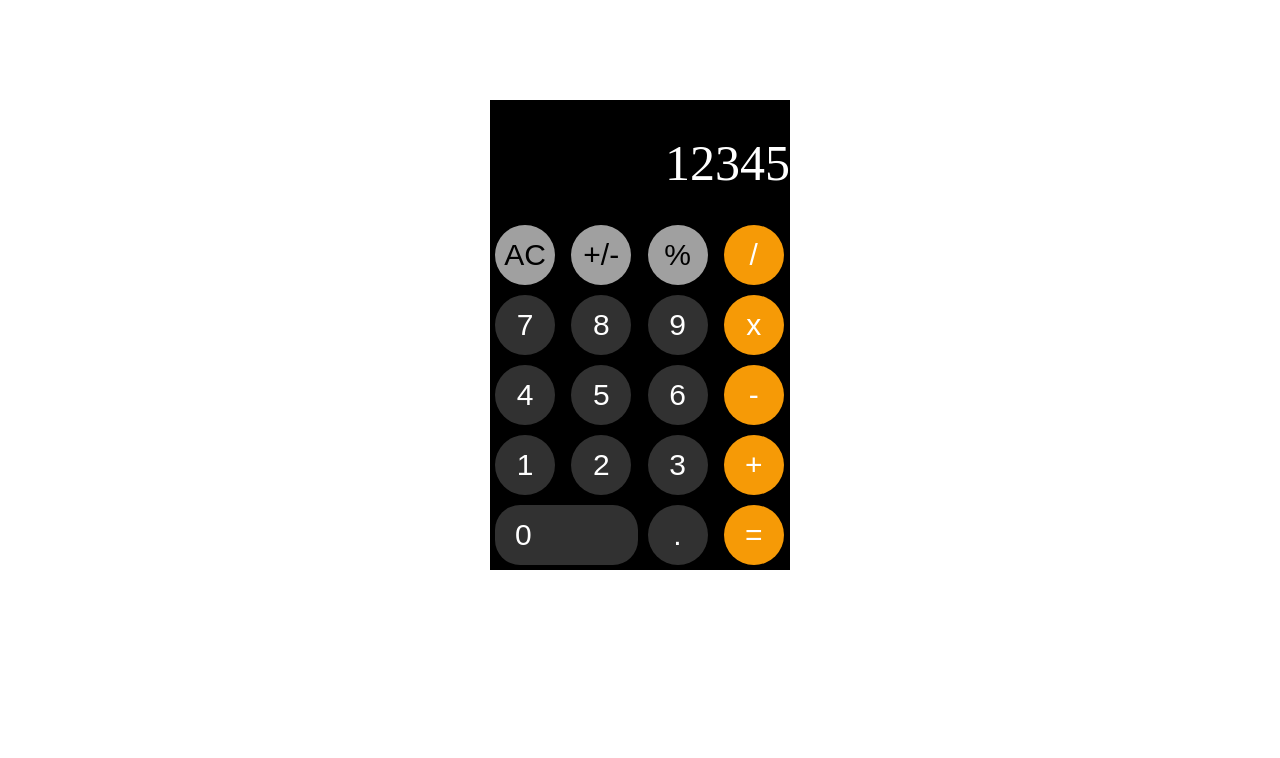
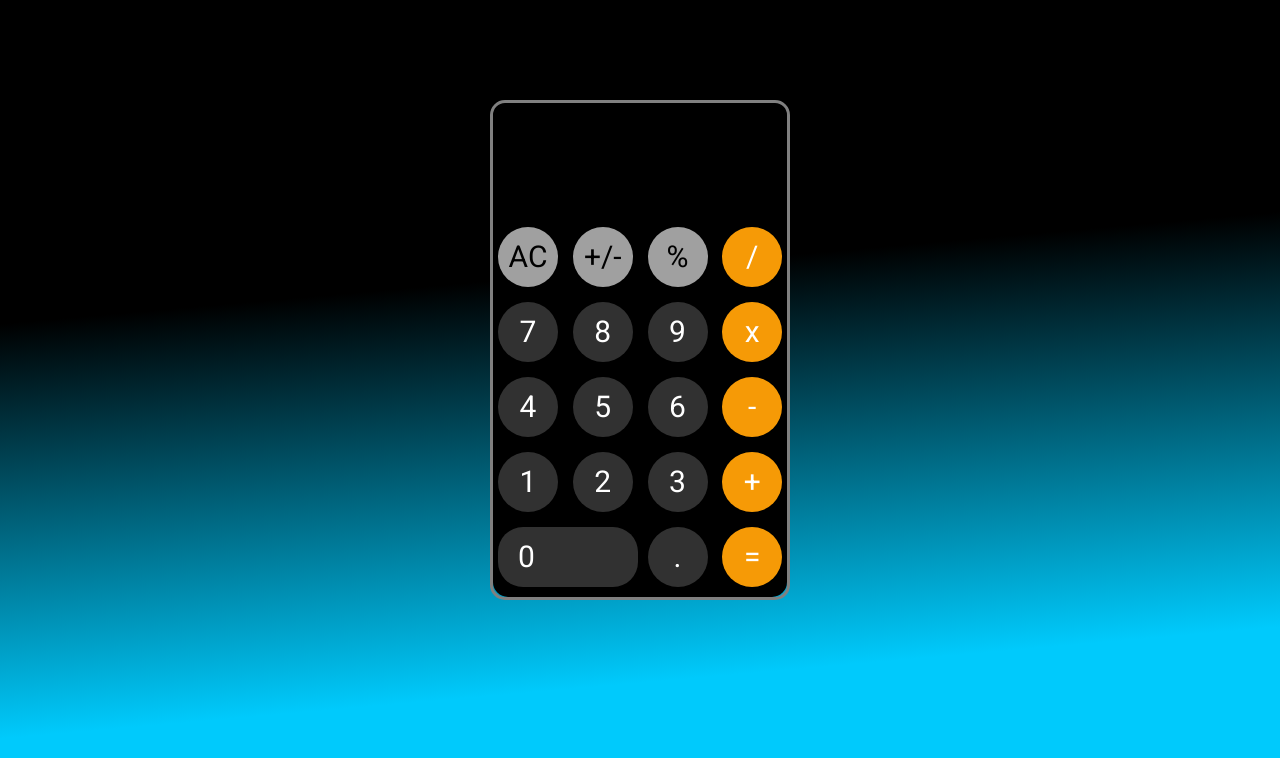
Before and after one commit to alphageekdom/PortfolioProjects, a plain HTML site: page calculatorJS/index.html in a window 1280 px wide. Drawn offline with Linux system fonts and the light colour scheme.

Commit message:
Update
Can clear and add 1 number to display screen;

```diff
--- a/calculatorJS/css/styles.css
+++ b/calculatorJS/css/styles.css
@@ -1,3 +1,5 @@
+@import url('https://fonts.googleapis.com/css2?family=Roboto&display=swap');
+
 :root {
     --black--background: black;
     --orange-button: #F69A06;
@@ -9,6 +11,14 @@
     box-sizing: border-box;
     padding: 0;
     margin: 0;
+    font-family: 'Roboto', sans-serif;
+    background: none;
+}
+
+body {
+    width: 100vw;
+    height: 100vh;
+    background: linear-gradient(355deg, rgba(0,202,252,1) 27%, rgba(0,0,0,1) 68%);
 }
 
 .container {
@@ -24,24 +34,34 @@
 .calculator {
     width: 300px;
     height: 100%;
+    border: solid gray;
+    border-radius: 15px;
 }
 
 /* Display Configuration */
 
 .display {
+    grid-column: 1 / -1;
     display: flex;
-    justify-content: end;
-    align-items: center;
+    justify-content: space-between;
+    align-items: flex-end;
+    flex-direction: column;
+    color: white;
+    height: 25%;
+    word-wrap: break-word;
+    word-break: break-all;
     font-size: 50px;
-    height: 25%;
-    background: var(--black--background);
-    color: white;
+}
 
+.display .previous-entry {
+    font-size: 25px;
 }
 
 /* Keyboard-Buttons Configuration */
 
 .buttons {
+    height: 75%;
+    border-radius: 15px;
     display: grid;
     grid-template-columns: 1fr 1fr 1fr 1fr;
     gap: 10px;
@@ -61,6 +81,10 @@ button {
     border: none;
 }
 
+button:hover {
+    box-shadow: 0px 0px 15px 2.5px #00cafc;
+}
+
 .span-2 {
     grid-column: span 2;
     width: 100%;
--- a/calculatorJS/index.html
+++ b/calculatorJS/index.html
@@ -14,28 +14,29 @@
         <div class="container">
             <div class="calculator">
                 <div class="display">
-                    <p>12345</p>
+                    <div data-previous class="previous-entry"></div>
+                    <div data-current class="current-entry"></div>
                 </div>
                 <div class="buttons">
-                    <button class="btn-grey">AC</button>
-                    <button class="btn-grey">+/-</button>
-                    <button class="btn-grey">%</button>
-                    <button class="btn-orange">/</button>
-                    <button>7</button>
-                    <button>8</button>
-                    <button>9</button>
-                    <button class="btn-orange">x</button>
-                    <button>4</button>
-                    <button>5</button>
-                    <button>6</button>
-                    <button class="btn-orange">-</button>
-                    <button>1</button>
-                    <button>2</button>
-                    <button>3</button>
-                    <button class="btn-orange">+</button>
-                    <button class="span-2">0</button>
-                    <button>.</button>
-                    <button class="btn-orange">=</button>
+                    <button data-clear class="btn-grey">AC</button>
+                    <button data-operator class="btn-grey">+/-</button>
+                    <button data-operator class="btn-grey">%</button>
+                    <button data-operator class="btn-orange">/</button>
+                    <button data-number>7</button>
+                    <button data-number>8</button>
+                    <button data-number>9</button>
+                    <button data-operator class="btn-orange">x</button>
+                    <button data-number>4</button>
+                    <button data-number>5</button>
+                    <button data-number>6</button>
+                    <button data-operator class="btn-orange">-</button>
+                    <button data-number>1</button>
+                    <button data-number>2</button>
+                    <button data-number>3</button>
+                    <button data-operator class="btn-orange">+</button>
+                    <button data-number class="span-2">0</button>
+                    <button data-number>.</button>
+                    <button data-equal class="btn-orange">=</button>
                 </div>
             </div>
         </div>
--- a/calculatorJS/js/app.js
+++ b/calculatorJS/js/app.js
@@ -0,0 +1,57 @@
+// calculate function
+
+// clear display function
+
+// update display function
+
+// add numbers to screen function
+
+// operator chose function
+
+const numberButton = document.querySelectorAll('[data-number]');
+const operatorButton = document.querySelectorAll('[data-operator]');
+const equalButton = document.querySelector('[data-equal]');
+const clearButton = document.querySelector('[data-clear]');
+const currentTextElement = document.querySelector('.current-entry');
+const previousTextElement = document.querySelector('.previous-entry');
+
+
+class Calculator {
+
+    constructor(currentTextElement, previousTextElement) {
+        this.currentTextElement = currentTextElement;
+        this.previousTextElement = previousTextElement;
+        this.clear();
+    }
+
+    clear() {
+        this.currentText = '';
+        this.previousText = '';
+        this.operation = undefined;
+    }
+
+    appendNumber (number) {
+        this.currentText = number;
+    }
+
+    updateDisplay() {
+        this.currentTextElement.innerText = this.currentText;
+    }
+
+}
+
+
+const calculator = new Calculator(currentTextElement, previousTextElement);
+
+
+numberButton.forEach(button => {
+    button.addEventListener('click', () => {
+        calculator.appendNumber(button.innerText);
+        calculator.updateDisplay();
+    })
+})
+
+clearButton.addEventListener('click', () => {
+    calculator.clear();
+    calculator.updateDisplay();
+})
```
